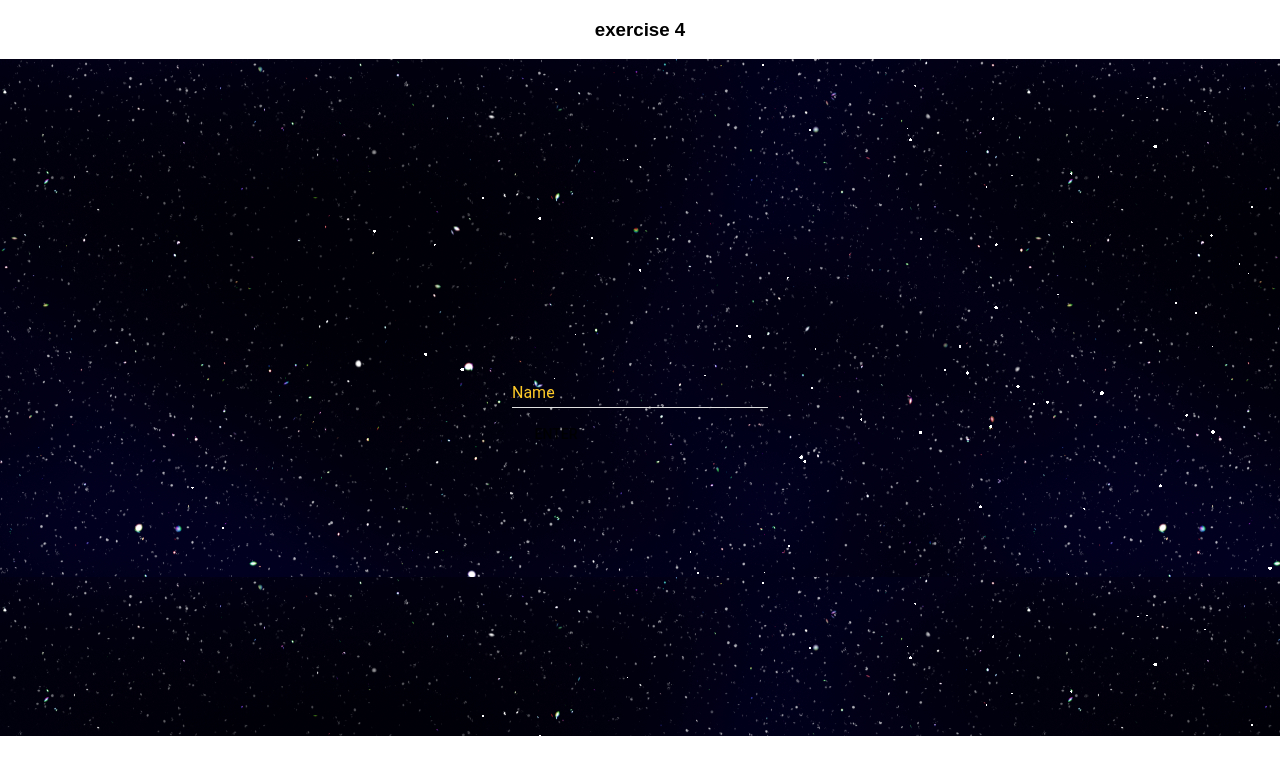
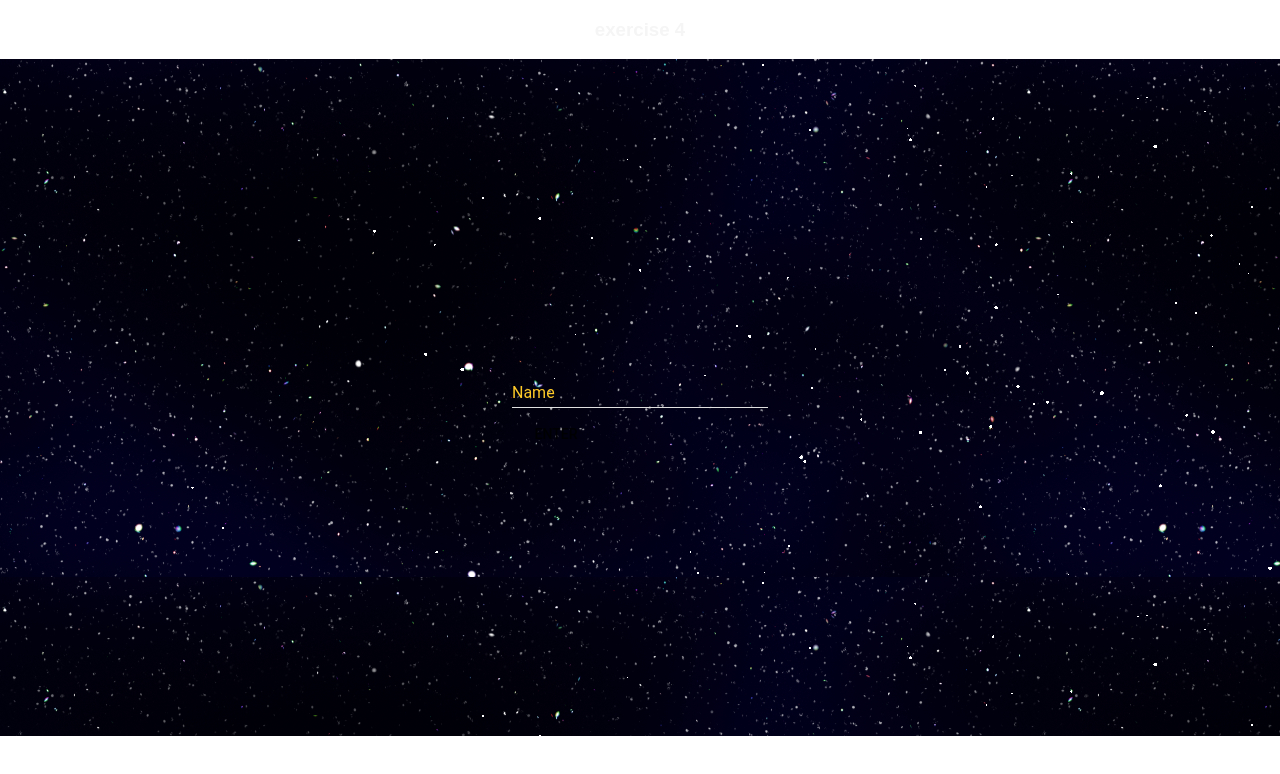
Before and after one commit to sajjadtaghilou/Plane-Shooter-React.JS, a React (Create React App) app: page / in a window 1280 px wide. Shown: the top 774 px of the page. Built offline with nearby package versions, Linux system fonts and the light colour scheme.

Commit message:
Update GameStart.css

```diff
--- a/src/styles/GameStart.css
+++ b/src/styles/GameStart.css
@@ -4,6 +4,10 @@
     flex-direction: column;
     width: 100vw;
     height: 100vh;
+    background-color: rgb(255, 255, 255);
+    color: whitesmoke;
+
+
 }
 
 .content{
@@ -16,4 +20,6 @@
     align-items: center;
     justify-content: center;
     margin: auto;
+    background-color: rgb(255, 255, 255);
+    color: whitesmoke;
 }
```
